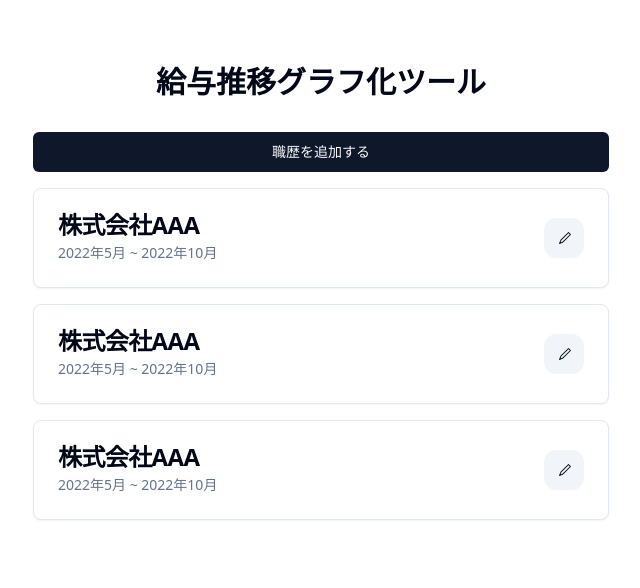
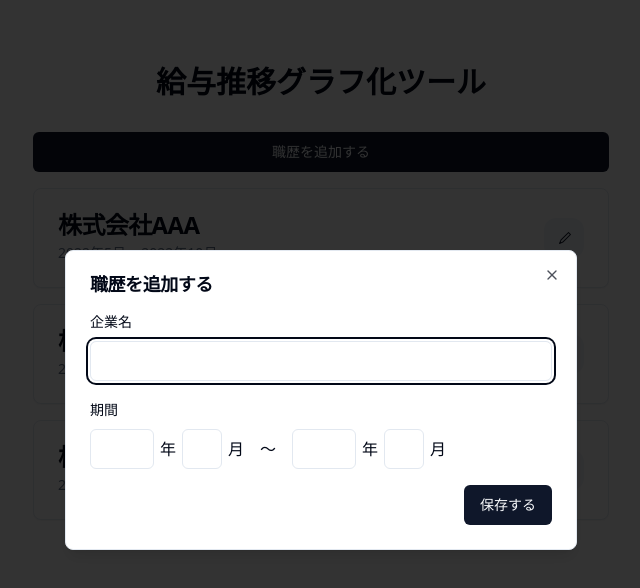
Before and after one commit to money-flows/salary-flows-lite, a React (Vite) app: page / in a window 1280 px wide. Both pictures are taken after a click on the button "職歴を追加する". Shown: the top 588 px of the page, without its empty margins (319-959 px from the left). Built offline with nearby package versions, Linux system fonts and the light colour scheme.

Commit message:
feat: add edit career dialog

```diff
--- a/package.json
+++ b/package.json
@@ -12,6 +12,7 @@
   "dependencies": {
     "@radix-ui/react-dialog": "^1.0.5",
     "@radix-ui/react-icons": "^1.3.0",
+    "@radix-ui/react-label": "^2.0.2",
     "@radix-ui/react-slot": "^1.0.2",
     "class-variance-authority": "^0.7.0",
     "clsx": "^2.1.0",
@@ -19,7 +20,8 @@
     "react": "^18.2.0",
     "react-dom": "^18.2.0",
     "tailwind-merge": "^2.2.1",
-    "tailwindcss-animate": "^1.0.7"
+    "tailwindcss-animate": "^1.0.7",
+    "zustand": "^4.5.0"
   },
   "devDependencies": {
     "@types/react": "^18.2.43",
--- a/src/App.tsx
+++ b/src/App.tsx
@@ -1,22 +1,22 @@
 import { Button } from "@/components/ui/button";
+import { CareerCard } from "@/components/career-card";
 import {
-  Dialog,
-  DialogContent,
-  DialogFooter,
-  DialogHeader,
-  DialogTitle,
-  DialogTrigger,
-} from "@/components/ui/dialog";
-import { Input } from "@/components/ui/input";
-import { CareerCard } from "./components/career-card";
+  EditCareerDialog,
+  NewCareerDialog,
+  useEditCareerDialog,
+  useNewCareerDialog,
+} from "@/components/career-dialog";
 
 function App() {
+  const { onOpen: onNewCareerDialogOpen } = useNewCareerDialog();
+  const { onOpen: onEditCareerDialogOpen } = useEditCareerDialog();
+
   return (
     <main className="mx-auto flex min-h-screen w-full max-w-[40rem] flex-col gap-8 px-8 pt-16">
       <h1 className="text-center text-3xl font-bold">給与推移グラフ化ツール</h1>
 
       <div className="flex flex-col space-y-4">
-        <Button variant="default" onClick={() => alert("追加")}>
+        <Button variant="default" onClick={onNewCareerDialogOpen}>
           職歴を追加する
         </Button>
 
@@ -24,23 +24,26 @@ function App() {
           companyName="株式会社AAA"
           startMonth="2022年5月"
           endMonth="2022年10月"
-          onEdit={() => alert("編集")}
+          onEdit={onEditCareerDialogOpen}
         />
 
         <CareerCard
           companyName="株式会社AAA"
           startMonth="2022年5月"
           endMonth="2022年10月"
-          onEdit={() => alert("編集")}
+          onEdit={onEditCareerDialogOpen}
         />
 
         <CareerCard
           companyName="株式会社AAA"
           startMonth="2022年5月"
           endMonth="2022年10月"
-          onEdit={() => alert("編集")}
+          onEdit={onEditCareerDialogOpen}
         />
       </div>
+
+      <NewCareerDialog />
+      <EditCareerDialog />
     </main>
   );
 }
--- /dev/null
+++ b/src/components/career-dialog/base-career-dialog.tsx
@@ -0,0 +1,63 @@
+import { Button } from "@/components/ui/button";
+import {
+  Dialog,
+  DialogContent,
+  DialogFooter,
+  DialogHeader,
+  DialogTitle,
+} from "@/components/ui/dialog";
+import { Input } from "@/components/ui/input";
+import { Label } from "../ui/label";
+
+interface BaseCareerDialogProps {
+  title: string;
+  isOpen: boolean;
+  onClose: () => void;
+}
+
+export function BaseCareerDialog({
+  title,
+  isOpen,
+  onClose,
+}: BaseCareerDialogProps) {
+  return (
+    <Dialog open={isOpen} onOpenChange={onClose}>
+      <DialogContent>
+        <DialogHeader>
+          <DialogTitle>{title}</DialogTitle>
+        </DialogHeader>
+
+        <div className="space-y-4">
+          <div className="space-y-2">
+            <Label>企業名</Label>
+            <Input />
+          </div>
+          <div className="space-y-2">
+            <Label>期間</Label>
+            <div className="flex items-center gap-4">
+              <div className="flex items-center gap-1.5">
+                <Input className="w-16 text-center" />
+                <span>年</span>
+                <Input className="w-10 text-center" />
+                <span>月</span>
+              </div>
+              <span>〜</span>
+              <div className="flex items-center gap-1.5">
+                <Input className="w-16 text-center" />
+                <span>年</span>
+                <Input className="w-10 text-center" />
+                <span>月</span>
+              </div>
+            </div>
+          </div>
+        </div>
+
+        <DialogFooter>
+          <Button type="submit" onClick={onClose}>
+            保存する
+          </Button>
+        </DialogFooter>
+      </DialogContent>
+    </Dialog>
+  );
+}
--- /dev/null
+++ b/src/components/career-dialog/edit-career-dialog.tsx
@@ -0,0 +1,14 @@
+import { BaseCareerDialog } from "./base-career-dialog";
+import { useEditCareerDialog } from "./use-edit-career-dialog";
+
+export function EditCareerDialog() {
+  const { isOpen, onClose } = useEditCareerDialog();
+
+  return (
+    <BaseCareerDialog
+      title="職歴を編集する"
+      isOpen={isOpen}
+      onClose={onClose}
+    />
+  );
+}
--- /dev/null
+++ b/src/components/career-dialog/index.ts
@@ -0,0 +1,4 @@
+export * from "./edit-career-dialog";
+export * from "./new-career-dialog";
+export * from "./use-edit-career-dialog";
+export * from "./use-new-career-dialog";
--- /dev/null
+++ b/src/components/career-dialog/new-career-dialog.tsx
@@ -0,0 +1,14 @@
+import { BaseCareerDialog } from "./base-career-dialog";
+import { useNewCareerDialog } from "./use-new-career-dialog";
+
+export function NewCareerDialog() {
+  const { isOpen, onClose } = useNewCareerDialog();
+
+  return (
+    <BaseCareerDialog
+      title="職歴を追加する"
+      isOpen={isOpen}
+      onClose={onClose}
+    />
+  );
+}
--- /dev/null
+++ b/src/components/career-dialog/use-edit-career-dialog.tsx
@@ -0,0 +1,13 @@
+import { create } from "zustand";
+
+interface EditCareerDialogStore {
+  isOpen: boolean;
+  onOpen: () => void;
+  onClose: () => void;
+}
+
+export const useEditCareerDialog = create<EditCareerDialogStore>((set) => ({
+  isOpen: false,
+  onOpen: () => set({ isOpen: true }),
+  onClose: () => set({ isOpen: false }),
+}));
--- /dev/null
+++ b/src/components/career-dialog/use-new-career-dialog.tsx
@@ -0,0 +1,13 @@
+import { create } from "zustand";
+
+interface NewCareerDialogStore {
+  isOpen: boolean;
+  onOpen: () => void;
+  onClose: () => void;
+}
+
+export const useNewCareerDialog = create<NewCareerDialogStore>((set) => ({
+  isOpen: false,
+  onOpen: () => set({ isOpen: true }),
+  onClose: () => set({ isOpen: false }),
+}));
--- /dev/null
+++ b/src/components/ui/label.tsx
@@ -0,0 +1,24 @@
+import * as React from "react"
+import * as LabelPrimitive from "@radix-ui/react-label"
+import { cva, type VariantProps } from "class-variance-authority"
+
+import { cn } from "@/lib/utils"
+
+const labelVariants = cva(
+  "text-sm font-medium leading-none peer-disabled:cursor-not-allowed peer-disabled:opacity-70"
+)
+
+const Label = React.forwardRef<
+  React.ElementRef<typeof LabelPrimitive.Root>,
+  React.ComponentPropsWithoutRef<typeof LabelPrimitive.Root> &
+    VariantProps<typeof labelVariants>
+>(({ className, ...props }, ref) => (
+  <LabelPrimitive.Root
+    ref={ref}
+    className={cn(labelVariants(), className)}
+    {...props}
+  />
+))
+Label.displayName = LabelPrimitive.Root.displayName
+
+export { Label }
```
Also changed, not shown: 1 other file (tests, documents, lock files or other folders).
